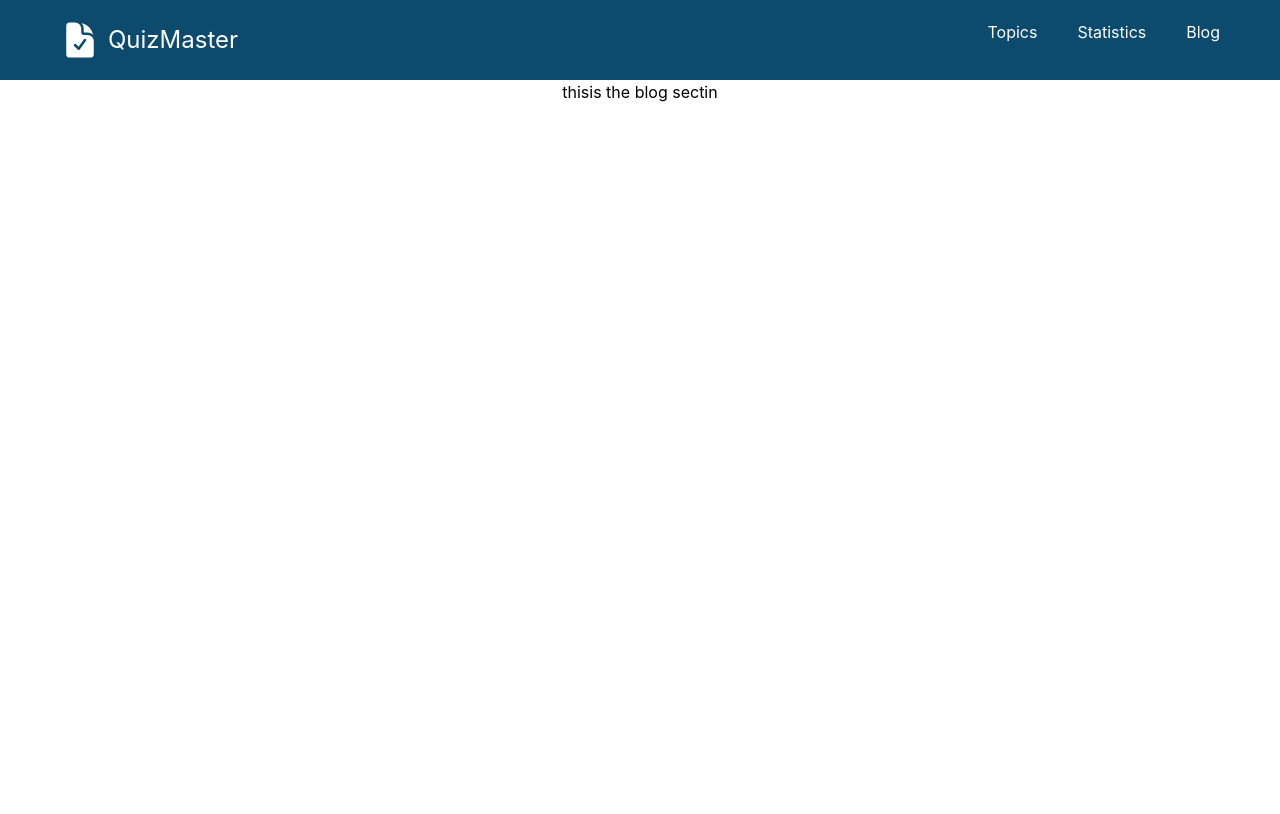
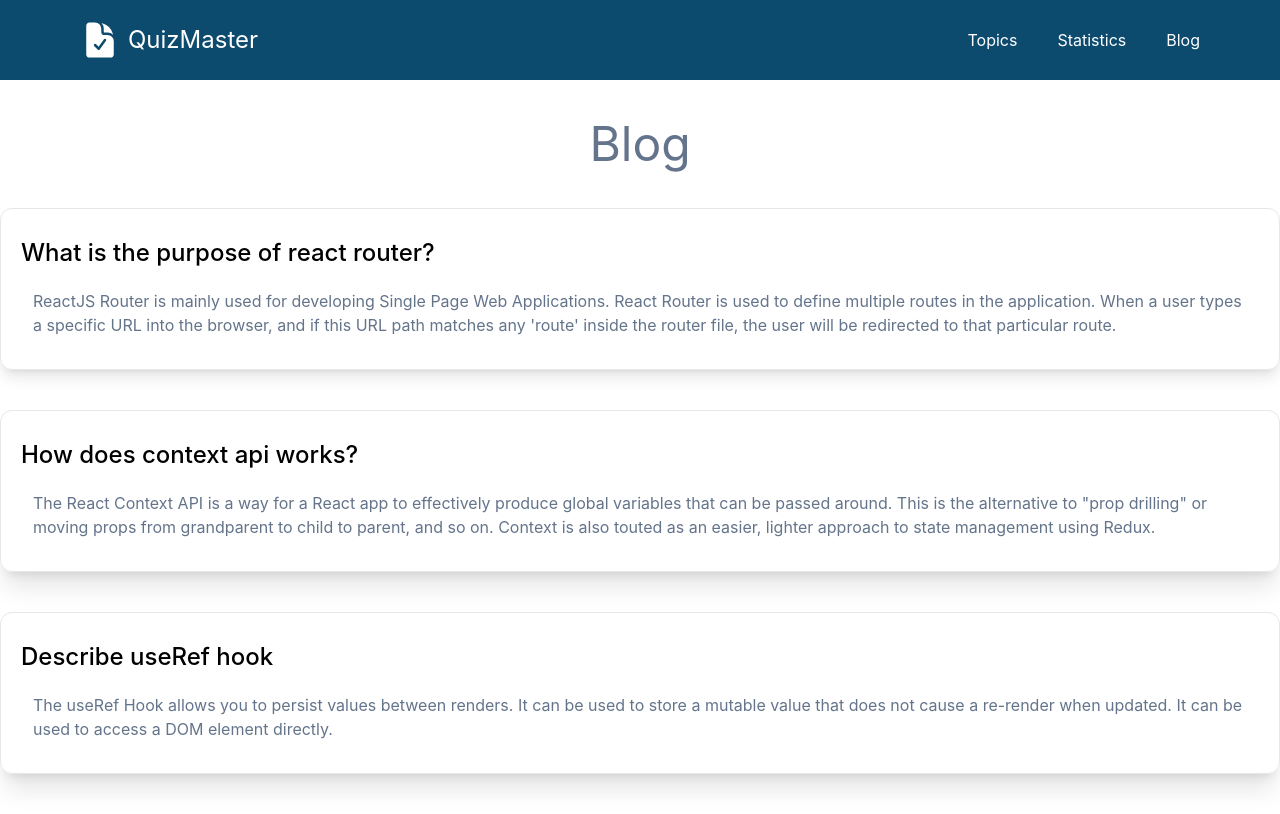
Before and after one commit to ShaahFardin/assignment_9, a React (Create React App) app: page /blog in a window 1280 px wide. Built offline with nearby package versions, Linux system fonts and the light colour scheme.

Commit message:
Blog section added with answer

```diff
--- a/src/component/Blog/Blog.js
+++ b/src/component/Blog/Blog.js
@@ -1,11 +1,45 @@
-import React from 'react';
+import React from "react";
 
 const Blog = () => {
-    return (
-        <div>
-            <h1>thisis the blog sectin </h1>
+  return (
+    <div className="">
+      <h1 className="text-5xl my-10 text-slate-500">Blog </h1>
+      <div className="text-start container mx-auto mt-10">
+        <div className="border rounded-xl my-10 shadow-lg p-5">
+          <h1 className="text-2xl font-medium py-2">
+            What is the purpose of react router?
+          </h1>
+          <p className="text-slate-500 p-3">
+            ReactJS Router is mainly used for developing Single Page Web
+            Applications. React Router is used to define multiple routes in the
+            application. When a user types a specific URL into the browser, and
+            if this URL path matches any 'route' inside the router file, the
+            user will be redirected to that particular route.
+          </p>
         </div>
-    );
+        <div className="border rounded-xl my-10 shadow-xl p-5">
+          <h1 className="text-2xl font-medium py-2">
+            How does context api works?
+          </h1>
+          <p className="text-slate-500 p-3">
+            The React Context API is a way for a React app to effectively
+            produce global variables that can be passed around. This is the
+            alternative to "prop drilling" or moving props from grandparent to
+            child to parent, and so on. Context is also touted as an easier,
+            lighter approach to state management using Redux.
+          </p>
+        </div>
+        <div className="border rounded-xl my-10 shadow-xl p-5">
+          <h1 className="text-2xl font-medium py-2">Describe useRef hook</h1>
+          <p className="text-slate-500 p-3">
+            The useRef Hook allows you to persist values between renders. It can
+            be used to store a mutable value that does not cause a re-render
+            when updated. It can be used to access a DOM element directly.
+          </p>
+        </div>
+      </div>
+    </div>
+  );
 };
 
 export default Blog;
--- a/src/component/Header/Header.js
+++ b/src/component/Header/Header.js
@@ -7,12 +7,12 @@ import {
 
 const Header = () => {
   return (
-    <div className="flex justify-between p-5 bg-sky-900 text-white">
-      <div className="ml-10 text-2xl flex items-center ">
+    <div className="md:flex justify-between items-center px-20 p-5 bg-sky-900 text-white">
+      <div className=" text-2xl flex items-center ">
 
         <DocumentCheckIcon className="w-10 h-10 mr-2"></DocumentCheckIcon> QuizMaster
       </div>
-      <div className="menu mr-10">
+      <div className="menu ">
         <Link to="/topics">Topics</Link>
         <Link to="/statistics">Statistics</Link>
         <Link to="/blog">Blog</Link>
--- a/src/component/Statistics/Statistics.js
+++ b/src/component/Statistics/Statistics.js
@@ -10,7 +10,7 @@ const Statistics = () => {
     console.log(datas);
     return (
       <div>
-        <h1 className="text-5xl p-5 font-semibold">Statistics</h1>
+        <h1 className="text-5xl text-slate-500 p-5 font-semibold">Statistics</h1>
         <div className="flex justify-center m-14">
           <LineChart width={600} height={500} data={datas}>
             <Line type="monotone" dataKey="total" stroke="#8884d8"></Line>
--- a/src/component/Topics/Topics.js
+++ b/src/component/Topics/Topics.js
@@ -15,11 +15,11 @@ const Topics = () => {
             alt=""
             className="w-full h-full bg-no-repeat bg-cover bg-fixed"
           />
-          <h1 className="text-start ml-20 text-5xl mt-10">
+          <h1 className="text-start text-slate-500 ml-20 text-5xl mt-20">
             Take the QuizMaster quiz test and test your knowledge
           </h1>
         </div>
-        <div className="grid grid-cols-1 md:grid-cols-2 gap-5 mt-10 mb-20 mx-20">
+        <div className="grid grid-cols-1 md:grid-cols-2 gap-5 my-20 mx-20 ">
           {topics.map((topic) => (
             <Topic key={topic.id} topic={topic}></Topic>
           ))}
```
